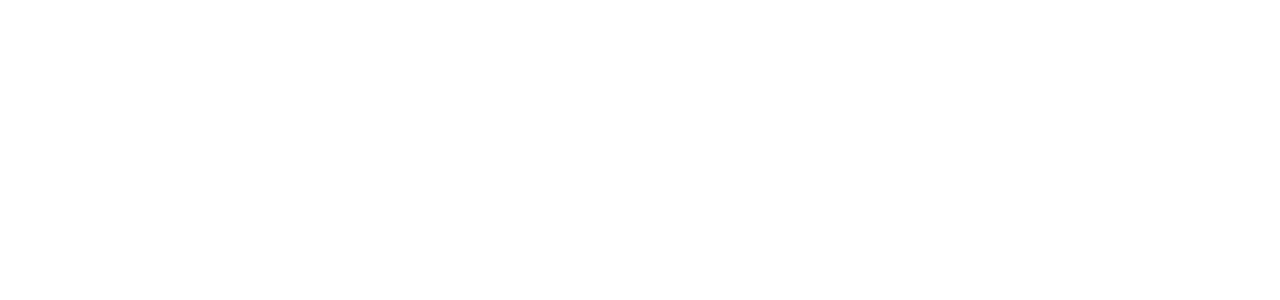
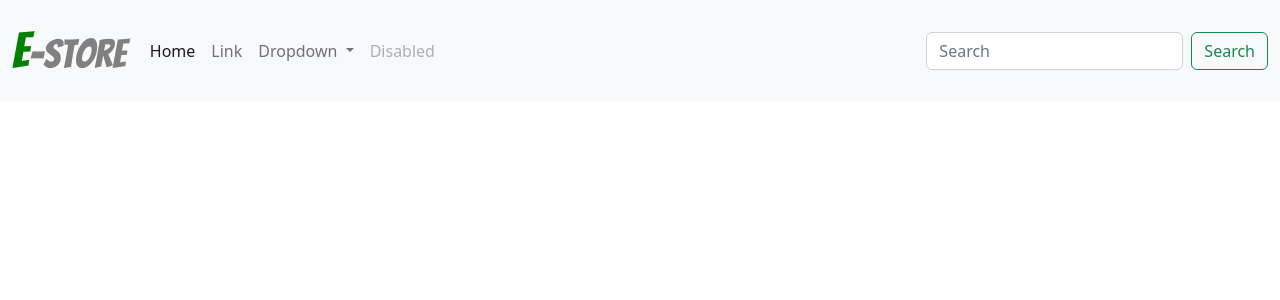
Before and after one commit to Aaqilirshad/project, a Flask app: page /login in a window 1280 px wide. Before the commit the part shown is empty. Shown: the top 300 px of the page. Run offline with Flask 2, Linux system fonts and the light colour scheme; some libraries are stand-ins or nearby versions.

Commit message:
added nav bar to layout

```diff
--- a/app.py
+++ b/app.py
@@ -22,6 +22,7 @@
 
 db = SQL("sqlite:///shopper.db")
 
+
 @app.after_request
 def after_request(response):
     """Ensure responses aren't cached"""
@@ -29,6 +30,11 @@
     response.headers["Expires"] = 0
     response.headers["Pragma"] = "no-cache"
     return response
+
+@app.route("/")
+def index():
+    """Home page"""
+    return render_template("index.html")
 
 @app.route("/login", methods=["GET", "POST"])
 def login():
--- a/requirements.txt
+++ b/requirements.txt
@@ -0,0 +1,4 @@
+cs50
+Flask
+Flask-Session
+requests
--- /dev/null
+++ b/templates/apology.html
@@ -0,0 +1,2 @@
+{% extends "layout.html" %}
+{% block main %}<h1>HI</h1>{% endblock %}
--- a/templates/layout.html
+++ b/templates/layout.html
@@ -4,13 +4,73 @@
         <meta charset="utf-8">
         <meta name="viewport" content="initial-scale=1, width=device-width">
         <title>
-            Shopper50:{% block title %}{% endblock %}
+            E-Store: {% block title %}{% endblock %}
         </title>
         <link href="https://cdn.jsdelivr.net/npm/bootstrap@5.2.0-beta1/dist/css/bootstrap.min.css" rel="stylesheet" integrity="sha384-0evHe/X+R7YkIZDRvuzKMRqM+OrBnVFBL6DOitfPri4tjfHxaWutUpFmBp4vmVor" crossorigin="anonymous">
-        <script src="https://cdn.jsdelivr.net/npm/bootstrap@5.2.0-beta1/dist/js/bootstrap.bundle.min.js" integrity="sha384-pprn3073KE6tl6bjs2QrFaJGz5/SUsLqktiwsUTF55Jfv3qYSDhgCecCxMW52nD2" crossorigin="anonymous"></script>
-     </head>
+        <link type="image/png" sizes="32x32" rel="icon" href="static/icons8-buying-32.png">
+
+        <!--Google fonts-->
+        <link rel="preconnect" href="https://fonts.googleapis.com">
+        <link rel="preconnect" href="https://fonts.gstatic.com" crossorigin>
+        <link href="https://fonts.googleapis.com/css2?family=Bangers&display=swap" rel="stylesheet">
+
+    </head>
 
      <body>
+       <!--include script file-->
+       <script src="https://cdn.jsdelivr.net/npm/bootstrap@5.2.0-beta1/dist/js/bootstrap.bundle.min.js" integrity="sha384-pprn3073KE6tl6bjs2QrFaJGz5/SUsLqktiwsUTF55Jfv3qYSDhgCecCxMW52nD2" crossorigin="anonymous"></script>
+       <!--script file included-->
 
+       <nav class="navbar navbar-expand-lg bg-light">
+        <div class="container-fluid">
+          <a class="navbar-brand" href="#"><span style="font-family: 'Bangers', cursive; font-size:50px; color:green">E</span><span style="font-family: 'Bangers', cursive; font-size:40px; color:gray">-Store</span> </a>
+          <button class="navbar-toggler" type="button" data-bs-toggle="collapse" data-bs-target="#navbarSupportedContent" aria-controls="navbarSupportedContent" aria-expanded="false" aria-label="Toggle navigation">
+            <span class="navbar-toggler-icon"></span>
+          </button>
+          <div class="collapse navbar-collapse" id="navbarSupportedContent">
+            <ul class="navbar-nav me-auto mb-2 mb-lg-0">
+              <li class="nav-item">
+                <a class="nav-link active" aria-current="page" href="#"> Home </a>
+              </li>
+              <li class="nav-item">
+                <a class="nav-link" href="#"> Link </a>
+              </li>
+              <li class="nav-item dropdown">
+                <a class="nav-link dropdown-toggle" href="#" id="navbarDropdown" role="button" data-bs-toggle="dropdown" aria-expanded="false">
+                  Dropdown
+                </a>
+                <ul class="dropdown-menu" aria-labelledby="navbarDropdown">
+                  <li><a class="dropdown-item" href="#">Action</a></li>
+                  <li><a class="dropdown-item" href="#">Another action</a></li>
+                  <li><hr class="dropdown-divider"></li>
+                  <li><a class="dropdown-item" href="#">Something else here</a></li>
+                </ul>
+              </li>
+              <li class="nav-item">
+                <a class="nav-link disabled"> Disabled </a>
+              </li>
+            </ul>
+            <form class="d-flex" role="search">
+              <input class="form-control me-2" type="search" placeholder="Search" aria-label="Search">
+              <button class="btn btn-outline-success" type="submit">Search</button>
+            </form>
+          </div>
+        </div>
+      </nav>
+      <!--  {% if get_flashed_messages() %}
+          <header>
+              <div class="alert alert-primary mb-0 text-center" role="alert">
+                  {{ get_flashed_messages() | join(" ") }}
+              </div>
+          </header>
+        {% endif %}
+
+      <main class="container-fluid py-5 text-center">
+          {% block main %}{% endblock %}
+      </main>
+
+      <footer class="mb-5 small text-center text-muted">
+          Data provided by <a href="https://iexcloud.io/">IEX</a>
+      </footer>-->
      </body>
 </html>
--- a/templates/login.html
+++ b/templates/login.html
@@ -0,0 +1,24 @@
+{% extends "layout.html" %}
+
+{% block title %}
+    Log In
+{% endblock %}
+
+{% block main %}
+    <form action="/login" method="post">
+        <div class="mb-3">
+            <input autocomplete="off" autofocus class="form-control mx-auto w-auto" id="username" name="username" placeholder="Username" type="text">
+        </div>
+        <div class="mb-3">
+            <input class="form-control mx-auto w-auto" id="password" name="password" placeholder="Password" type="password">
+        </div>
+        <div class="mb-3">
+        <button class="btn btn-primary" type="submit">Log In</button>
+        </div>
+    </form>
+
+    <a href="/reset" class="link-info" style="text-decoration:none">Change Password</a>
+    <div class="mb-3">
+    <p>New User? <a href="/register" class="link-success" style="text-decoration:none">Register</a></p>
+    </div>
+{% endblock %}
--- /dev/null
+++ b/templates/register.html
@@ -0,0 +1,5 @@
+{% extends "layout.html" %}
+
+{% block title %}Register{% endblock %}
+
+{% block main %}<h1>Register</h1>{% endblock %}
```
Also changed, not shown: templates/index.html (added, +9 -0 lines), static/e_icon.jpg (added), static/icons8-buying-32.png (added), 1 other file.
